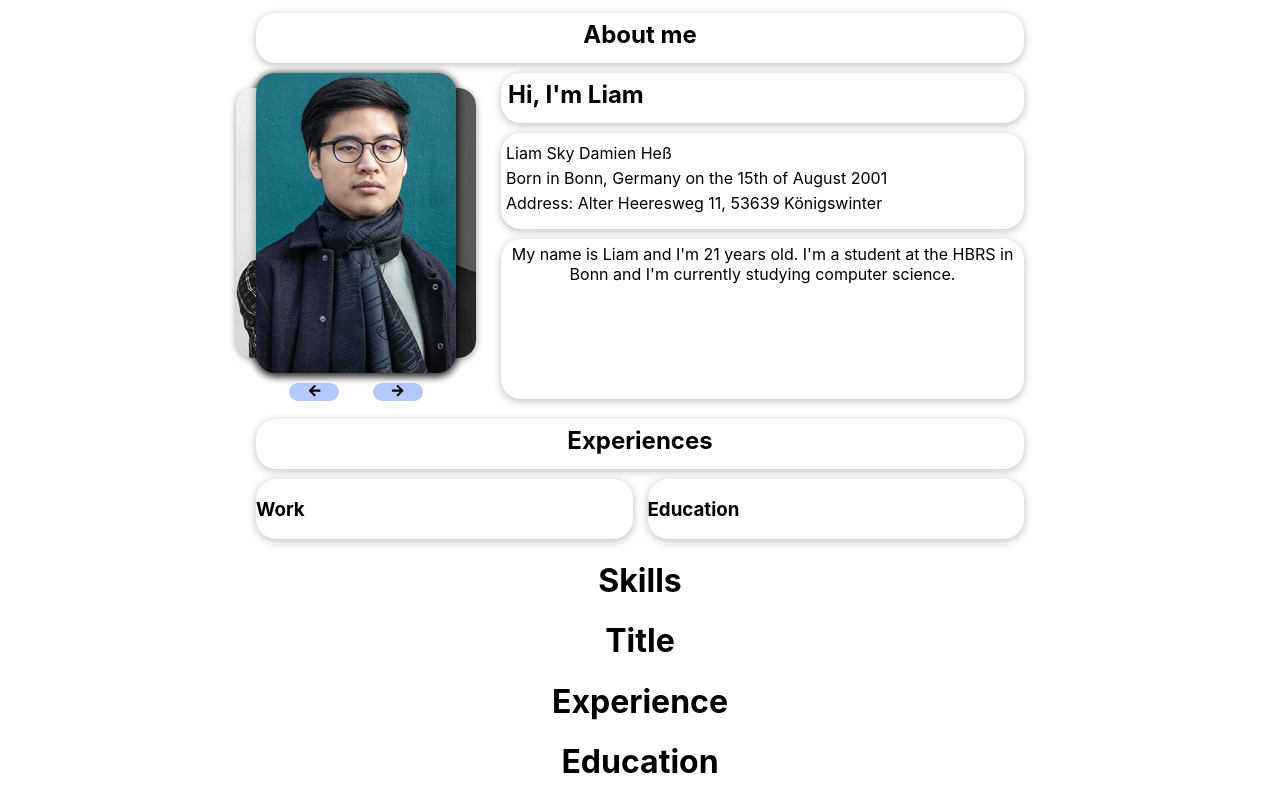
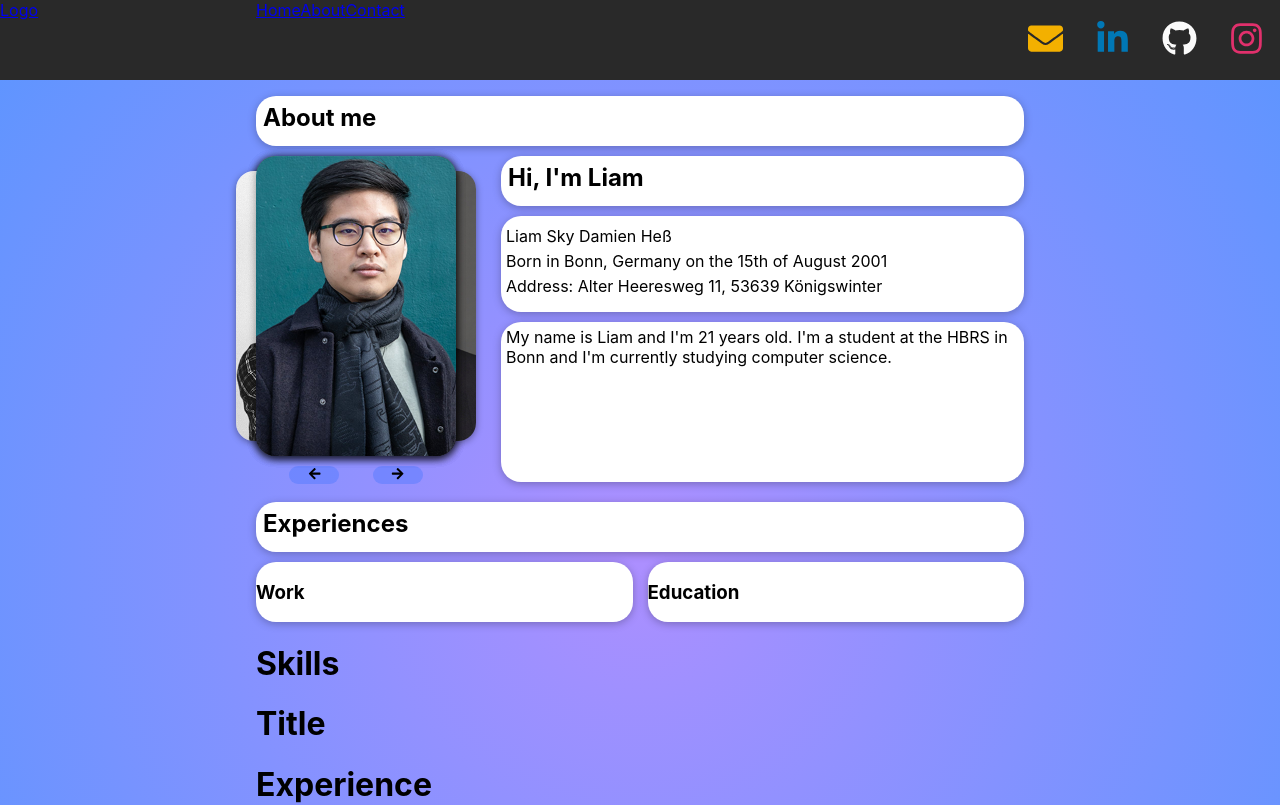
Before and after one commit to liamskydamien/me, a React (Create React App) app: page / in a window 1280 px wide. Shown: the top 805 px of the page. Built offline with nearby package versions, Linux system fonts and the light colour scheme.

Commit message:
Adding Navbar

```diff
--- a/src/App.css
+++ b/src/App.css
@@ -1,7 +1,7 @@
 .App {
-  text-align: center;
-  position: relative;
-  padding: 1% 20% 0 20%;
+  padding: 6rem 20% 0 20%;
+  background: rgb(173,143,255);
+  background: radial-gradient(circle, rgba(173,143,255,1) 0%, rgba(91,149,255,1) 100%);
 }
 
 .aboutMe {
--- a/src/App.js
+++ b/src/App.js
@@ -1,11 +1,12 @@
 import './App.css';
 import Card from "./UI/Card/Card";
 import Slideshow from "./Components/PictureSlider/Slideshow";
-import SliderAndButtons from "./Components/PictureSlider/SliderAndButtons";
-import TableAboutMe from "./Components/AboutMe/TableAboutMe";
+import {Fragment} from "react";
+import Navbar from "./Components/Navbar/Navbar";
 
 function App() {
-  return (
+  return (<Fragment>
+          <Navbar/>
           <div className="App">
               <div className="aboutMe">
                   <Card className="Header">
@@ -64,6 +65,7 @@ function App() {
                   </div>
               </div>
           </div>
+  </Fragment>
   );
 }
 
--- /dev/null
+++ b/src/Components/Navbar/Navbar.js
@@ -0,0 +1,29 @@
+import styles from './Navbar.module.css'
+import {FaEnvelope, FaLinkedinIn, FaGithub, FaInstagram} from "react-icons/fa";
+const Navbar = () => {
+    return <div className={styles.Navbar}>
+        <div className="Navbar__Logo">
+            <a href="/">Logo</a>
+        </div>
+        <div className="Navbar__Links">
+            <a href="/">Home</a>
+            <a href="/">About</a>
+            <a href="/">Contact</a>
+        </div>
+        <div className={styles.socials}>
+            <a className={styles.Email} href="/">
+                <FaEnvelope size={35}/>
+            </a>
+            <a className={styles.LinkedIn} href="/">
+                <FaLinkedinIn size={35}/>
+            </a>
+            <a className={styles.GitHub} href="/">
+                <FaGithub size={35}/>
+            </a>
+            <a className={styles.Instagram} href="/">
+                <FaInstagram size={35}/>
+            </a>
+        </div>
+    </div>
+}
+export default Navbar;
--- /dev/null
+++ b/src/Components/Navbar/Navbar.module.css
@@ -0,0 +1,54 @@
+.Navbar{
+    position: fixed;
+    display: grid;
+    grid-template-columns: 1fr [links]2fr [socials]2fr;
+    top: 0;
+    width: 100%;
+    height: 5rem;
+    background-color: #292929;
+    z-index: 99;
+}
+
+.socials{
+    grid-area: 1 / 3 / 2 / 4;
+    display: flex;
+    justify-content: flex-end;
+    align-items: center;
+}
+
+.socials a{
+    margin: 0 1rem;
+}
+
+.socials a:hover{
+    transform: scale(1.1);
+    transition: 250ms;
+    color: #00bfff;
+}
+
+.LinkedIn{
+    color: #0077B5;
+}
+
+.GitHub{
+    color: #fafafa;
+}
+
+.Email{
+    color: #f3b000;
+}
+
+.Instagram{
+    color: #E1306C;
+}
+
+.links{
+    grid-area: 1 / 2 / 2 / 3;
+    display: flex;
+    justify-content: flex-start;
+    align-items: center;
+}
+
+.links a{
+    margin: 0 1rem;
+}
```
Lines whose indentation alone changed are shown as unchanged.
